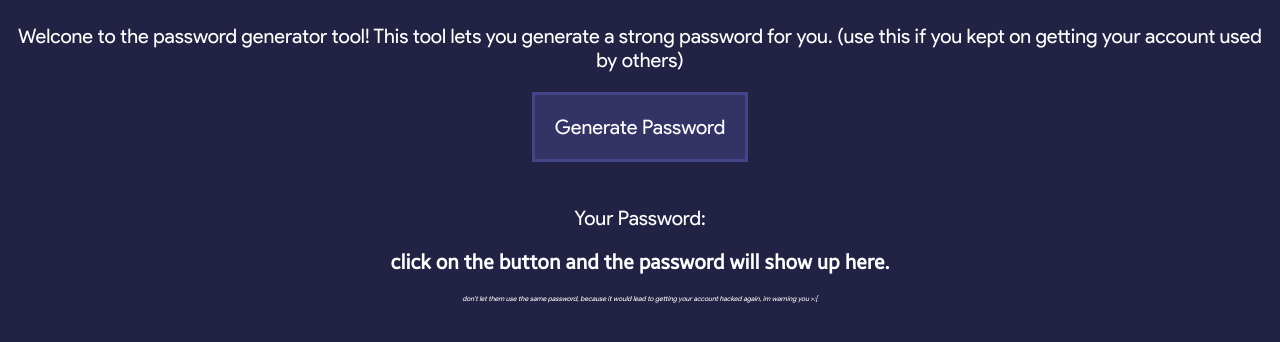
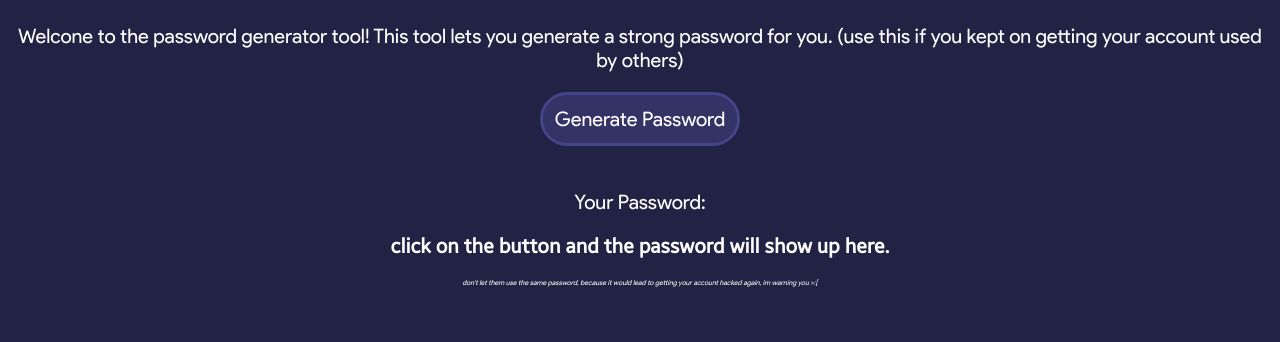
Before and after one commit to PayToUse/password-generator, a plain HTML site: page index.html in a window 1280 px wide. Shown: the part 78-420 px from the top of the page. Drawn offline with Linux system fonts and the light colour scheme.

Commit message:
Update style.css

```diff
--- a/style.css
+++ b/style.css
@@ -17,9 +17,10 @@ button {
     border: 3px solid #444488;
     background-color: #333366;
     color: #FFFFFF;
-    padding: 20px;
+    padding: 12px;
     font-family: "ProductSans";
     font-size: 15pt;
+    border-radius: 30px;
 }
 h3 {
     font-family: "BreezeSans";
```
